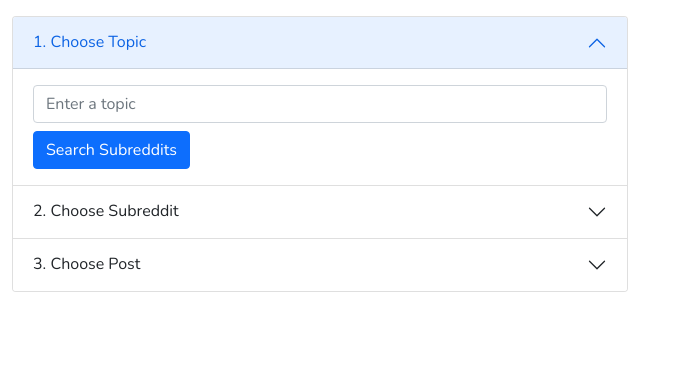
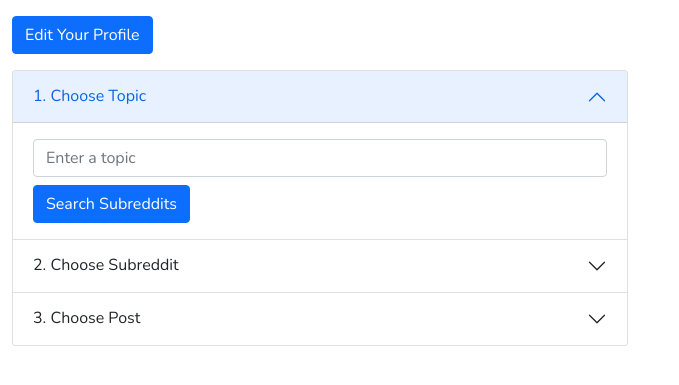
Before and after one commit to random-456/ranalyzer, a Flask app: page / in a window 1280 px wide. Shown: the part 62-447 px from the top of the page, without its empty margins (0-679 px from the left). Run offline with Flask 3, Linux system fonts and the light colour scheme; data that the repository does not hold is empty.

Commit message:
Updated version

```diff
--- a/app.py
+++ b/app.py
@@ -53,6 +53,25 @@ def save_analysis(user_id, topic, subreddit, post_id, post_title, analysis):
             if connection.is_connected():
                 cursor.close()
                 connection.close()
+
+
+def get_user_profile_data(user_id):
+    connection = create_db_connection()
+    if connection:
+        try:
+            cursor = connection.cursor(dictionary=True)
+            query = "SELECT * FROM user_profiles WHERE user_id = %s"
+            cursor.execute(query, (user_id,))
+            profile = cursor.fetchone()
+            return profile if profile else {}
+        except Error as e:
+            print(f"Error while fetching user profile: {e}")
+            return {}
+        finally:
+            if connection.is_connected():
+                cursor.close()
+                connection.close()
+    return {}
 
 @app.route('/')
 def index():
@@ -135,6 +154,8 @@ def analyze_post():
     subreddit = request.json.get('subreddit', '')
     user_id = session.get('user_id', 'anonymous')
 
+    user_profile = get_user_profile_data(user_id)
+
     submission = reddit.submission(id=post_id)
 
     content = f"Title: {submission.title}\n\n"
@@ -152,28 +173,35 @@ def analyze_post():
     comments = [comment.body for comment in submission.comments.list()[:10]]
     full_content = content + "\n\nComments:\n" + "\n\n".join(comments)
 
-    system_message = """You are an assistant that analyzes reddit posts and their comments to detect and understand potential problems that people have and derive business models from them. I will provide the post title, content (which may be text, an image description, or a link), and the comments to you.
+    system_message = f"""You are an assistant that analyzes reddit posts and their comments to detect and understand potential problems that people have and derive business models from them. I will provide the post title, content (which may be text, an image description, or a link), and the comments to you.
+
+User Profile:
+Educational Background: {user_profile.get('educational_background', 'Not specified')}
+Professional Experience: {user_profile.get('professional_experience', 'Not specified')}
+Skills: {user_profile.get('skills', 'Not specified')}
+Availability: {user_profile.get('availability', 'Not specified')}
+Other Criteria: {user_profile.get('other_criteria', 'Not specified')}
 
 Your task is to:
 1. Evaluate if there is a potential problem or need expressed in the post or comments that could be addressed by a business model.
 2. If you detect a potential business opportunity, you MUST provide a detailed explanation of the business model idea in the following JSON format:
-   {
+   {{
      "problem_identified": "Description of the problem or need",
      "proposed_solution": "Detailed explanation of the proposed solution",
      "target_market": "Description of the target market",
      "potential_revenue_streams": "List of potential revenue streams",
      "challenges_or_considerations": "List of challenges or considerations for implementing this business model",
-     "market_entry_difficulty": "Assessment of how easy or hard it is to develop a product and enter the market"
-   }
+     "market_entry_difficulty": "Assessment of how easy or hard it is to develop a product and enter the market",
+     "alignment_with_user_profile": "Explanation of how well this business idea aligns with the user's profile"
+   }}
 
 If you do not see any viable business opportunity, respond with:
-{
+{{
   "analysis": "No potential business model detected",
   "reason": "Brief explanation why no viable opportunity was identified"
-}
+}}
 
-Remember, only suggest practical and ethical business ideas. Do not invent or assume information not present in the provided content."""
-
+Remember, only suggest practical and ethical business ideas that align with the user's profile. Do not invent or assume information not present in the provided content."""
 
     completion = openai_client.chat.completions.create(
         model="gpt-3.5-turbo",
@@ -189,5 +217,56 @@ Remember, only suggest practical and ethical business ideas. Do not invent or as
 
     return jsonify({'analysis': analysis})
 
+
+@app.route('/get_user_profile', methods=['GET'])
+def get_user_profile():
+    user_id = session.get('user_id', 'anonymous')
+    connection = create_db_connection()
+    if connection:
+        try:
+            cursor = connection.cursor(dictionary=True)
+            query = "SELECT * FROM user_profiles WHERE user_id = %s"
+            cursor.execute(query, (user_id,))
+            profile = cursor.fetchone()
+            return jsonify(profile if profile else {})
+        except Error as e:
+            print(f"Error while fetching user profile: {e}")
+            return jsonify({"error": "Failed to fetch user profile"}), 500
+        finally:
+            if connection.is_connected():
+                cursor.close()
+                connection.close()
+
+@app.route('/save_user_profile', methods=['POST'])
+def save_user_profile():
+    user_id = session.get('user_id', 'anonymous')
+    profile_data = request.json
+    connection = create_db_connection()
+    if connection:
+        try:
+            cursor = connection.cursor()
+            query = """INSERT INTO user_profiles
+                       (user_id, educational_background, professional_experience, skills, availability, other_criteria)
+                       VALUES (%s, %s, %s, %s, %s, %s)
+                       ON DUPLICATE KEY UPDATE
+                       educational_background = VALUES(educational_background),
+                       professional_experience = VALUES(professional_experience),
+                       skills = VALUES(skills),
+                       availability = VALUES(availability),
+                       other_criteria = VALUES(other_criteria)"""
+            cursor.execute(query, (user_id, profile_data['educational_background'],
+                                   profile_data['professional_experience'], profile_data['skills'],
+                                   profile_data['availability'], profile_data['other_criteria']))
+            connection.commit()
+            return jsonify({"message": "Profile saved successfully"})
+        except Error as e:
+            print(f"Error while saving user profile: {e}")
+            return jsonify({"error": "Failed to save user profile"}), 500
+        finally:
+            if connection.is_connected():
+                cursor.close()
+                connection.close()
+
+
 if __name__ == '__main__':
     app.run(debug=True)
--- a/static/script.js
+++ b/static/script.js
@@ -193,3 +193,54 @@ function analyzePost(postId) {
         showError('analysisResult', 'Failed to analyze post. Please try again.');
     });
 }
+
+function loadUserProfile() {
+    fetch('/get_user_profile')
+        .then(response => response.json())
+        .then(data => {
+            if (data.educational_background) {
+                document.getElementById('educationalBackground').value = data.educational_background;
+                document.getElementById('professionalExperience').value = data.professional_experience;
+                document.getElementById('skills').value = data.skills;
+                document.getElementById('availability').value = data.availability;
+                document.getElementById('otherCriteria').value = data.other_criteria;
+            }
+        })
+        .catch(error => console.error('Error loading user profile:', error));
+}
+
+function saveUserProfile() {
+    const profileData = {
+        educational_background: document.getElementById('educationalBackground').value,
+        professional_experience: document.getElementById('professionalExperience').value,
+        skills: document.getElementById('skills').value,
+        availability: document.getElementById('availability').value,
+        other_criteria: document.getElementById('otherCriteria').value
+    };
+
+    fetch('/save_user_profile', {
+        method: 'POST',
+        headers: {
+            'Content-Type': 'application/json',
+        },
+        body: JSON.stringify(profileData),
+    })
+    .then(response => response.json())
+    .then(data => {
+        if (data.message) {
+            alert('Profile saved successfully!');
+            $('#userProfileModal').modal('hide');
+        } else {
+            alert('Failed to save profile. Please try again.');
+        }
+    })
+    .catch(error => {
+        console.error('Error saving profile:', error);
+        alert('An error occurred while saving your profile.');
+    });
+}
+
+document.addEventListener('DOMContentLoaded', function() {
+    loadUserProfile();
+    document.getElementById('saveProfileButton').addEventListener('click', saveUserProfile);
+});
--- a/templates/index.html
+++ b/templates/index.html
@@ -30,6 +30,9 @@
         <div class="row h-100">
             <div class="col-md-6">
                 <div class="accordion" id="analyzerAccordion">
+                    <button type="button" class="btn btn-primary mb-3" data-bs-toggle="modal" data-bs-target="#userProfileModal">
+                        Edit Your Profile
+                    </button>
                     <div class="accordion-item">
                         <h2 class="accordion-header" id="headingTopic">
                             <button class="accordion-button" type="button" data-bs-toggle="collapse" data-bs-target="#collapseTopic" aria-expanded="true" aria-controls="collapseTopic">
@@ -80,6 +83,50 @@
         </div>
     </div>
 
+    <!-- User Profile Modal -->
+    <div class="modal fade" id="userProfileModal" tabindex="-1" aria-labelledby="userProfileModalLabel" aria-hidden="true">
+        <div class="modal-dialog">
+        <div class="modal-content">
+            <div class="modal-header">
+            <h5 class="modal-title" id="userProfileModalLabel">Your Profile</h5>
+            <button type="button" class="btn-close" data-bs-dismiss="modal" aria-label="Close"></button>
+            </div>
+            <div class="modal-body">
+            <form id="userProfileForm">
+                <div class="mb-3">
+                <label for="educationalBackground" class="form-label">Educational Background</label>
+                <input type="text" class="form-control" id="educationalBackground" required>
+                </div>
+                <div class="mb-3">
+                <label for="professionalExperience" class="form-label">Professional Experience</label>
+                <textarea class="form-control" id="professionalExperience" rows="3" required></textarea>
+                </div>
+                <div class="mb-3">
+                <label for="skills" class="form-label">Skills</label>
+                <textarea class="form-control" id="skills" rows="3" required></textarea>
+                </div>
+                <div class="mb-3">
+                <label for="availability" class="form-label">Availability</label>
+                <select class="form-select" id="availability" required>
+                    <option value="Full time">Full time</option>
+                    <option value="Side hustle">Side hustle</option>
+                    <option value="Both possible">Both possible</option>
+                </select>
+                </div>
+                <div class="mb-3">
+                <label for="otherCriteria" class="form-label">Other Criteria</label>
+                <textarea class="form-control" id="otherCriteria" rows="2"></textarea>
+                </div>
+            </form>
+            </div>
+            <div class="modal-footer">
+            <button type="button" class="btn btn-secondary" data-bs-dismiss="modal">Close</button>
+            <button type="button" class="btn btn-primary" id="saveProfileButton">Save Profile</button>
+            </div>
+        </div>
+        </div>
+    </div>
+
     <script src="https://cdn.jsdelivr.net/npm/bootstrap@5.1.3/dist/js/bootstrap.bundle.min.js"></script>
     <script src="{{ url_for('static', filename='script.js') }}"></script>
 </body>
```
Also changed, not shown: 1 other file.
